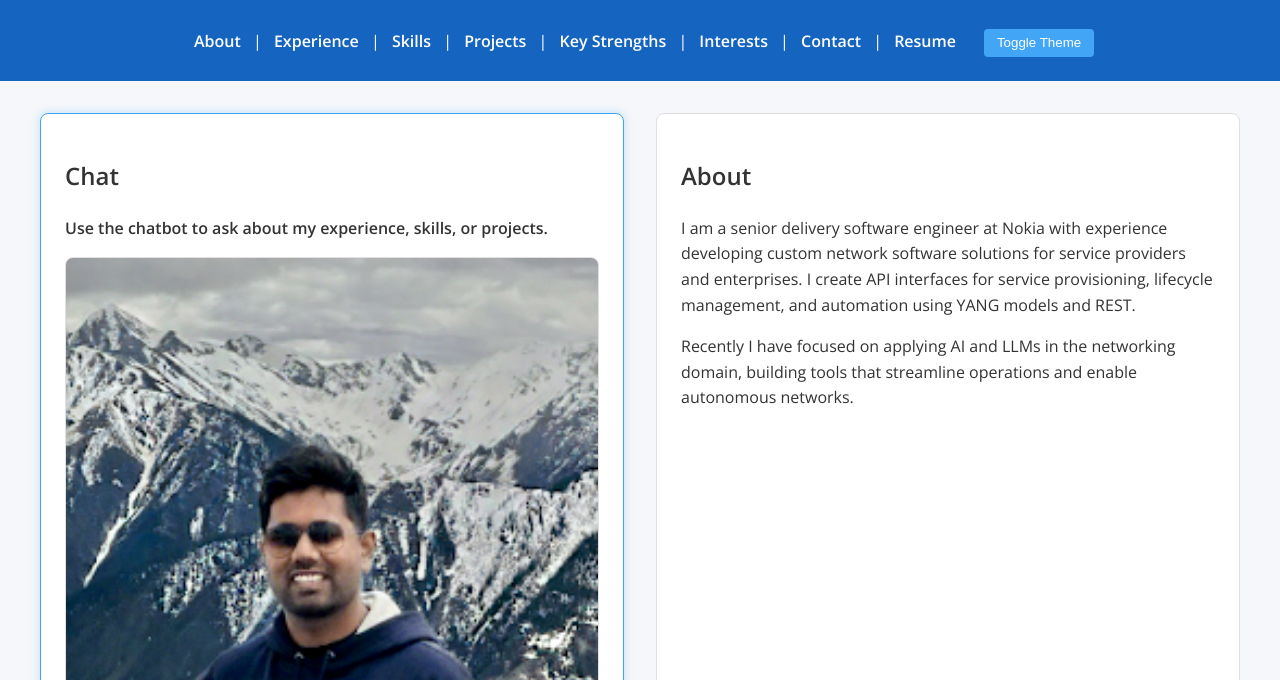
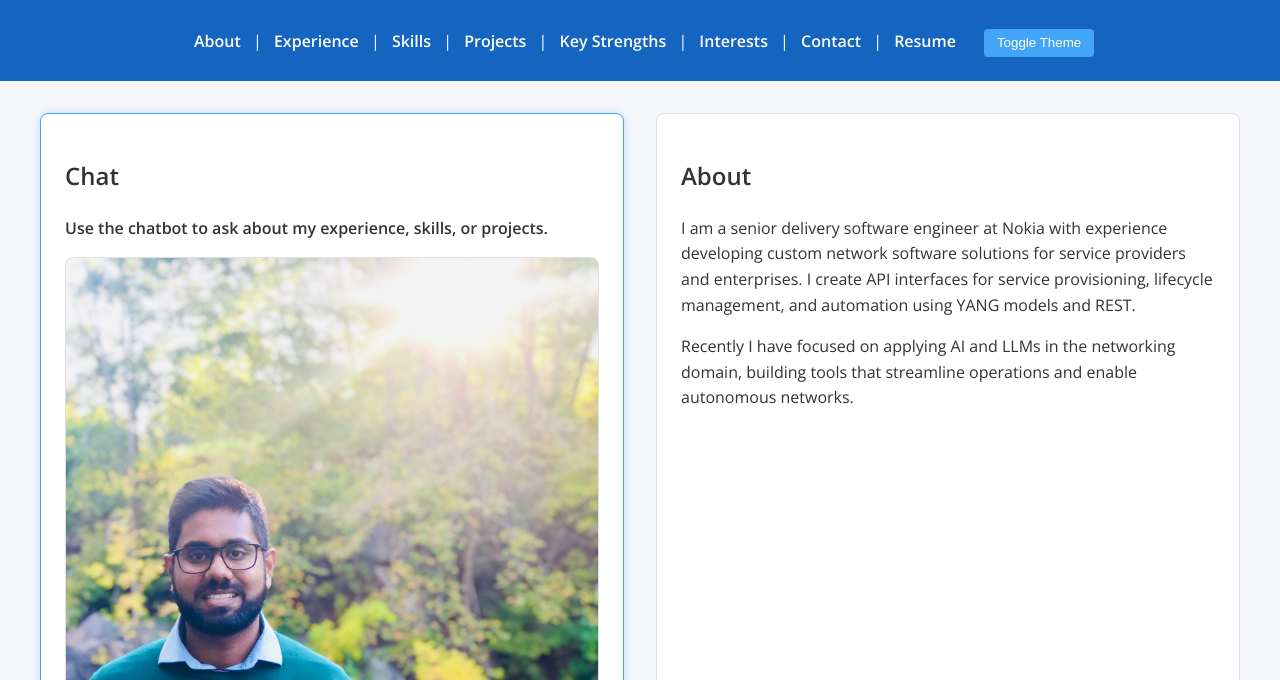
Before and after one commit to avinash040/Home, a website: page index.html in a window 1280 px wide. Shown: the part 120-800 px from the top of the page. Drawn offline with nearby package versions, Linux system fonts and the light colour scheme.

Commit message:
feat: update home page photo

```diff
--- a/styles.css
+++ b/styles.css
@@ -132,7 +132,7 @@ section {
   height: 400px;
   overflow-y: auto;
   background-color: var(--color-card-bg);
-  background-image: url('IMG_7422.jpeg');
+  background-image: url('6B7FC679-8A34-40B4-B616-C6F69C3047D0_1_201_a.jpeg');
   background-size: cover;
   background-position: center 20%;
   background-repeat: no-repeat;
```
